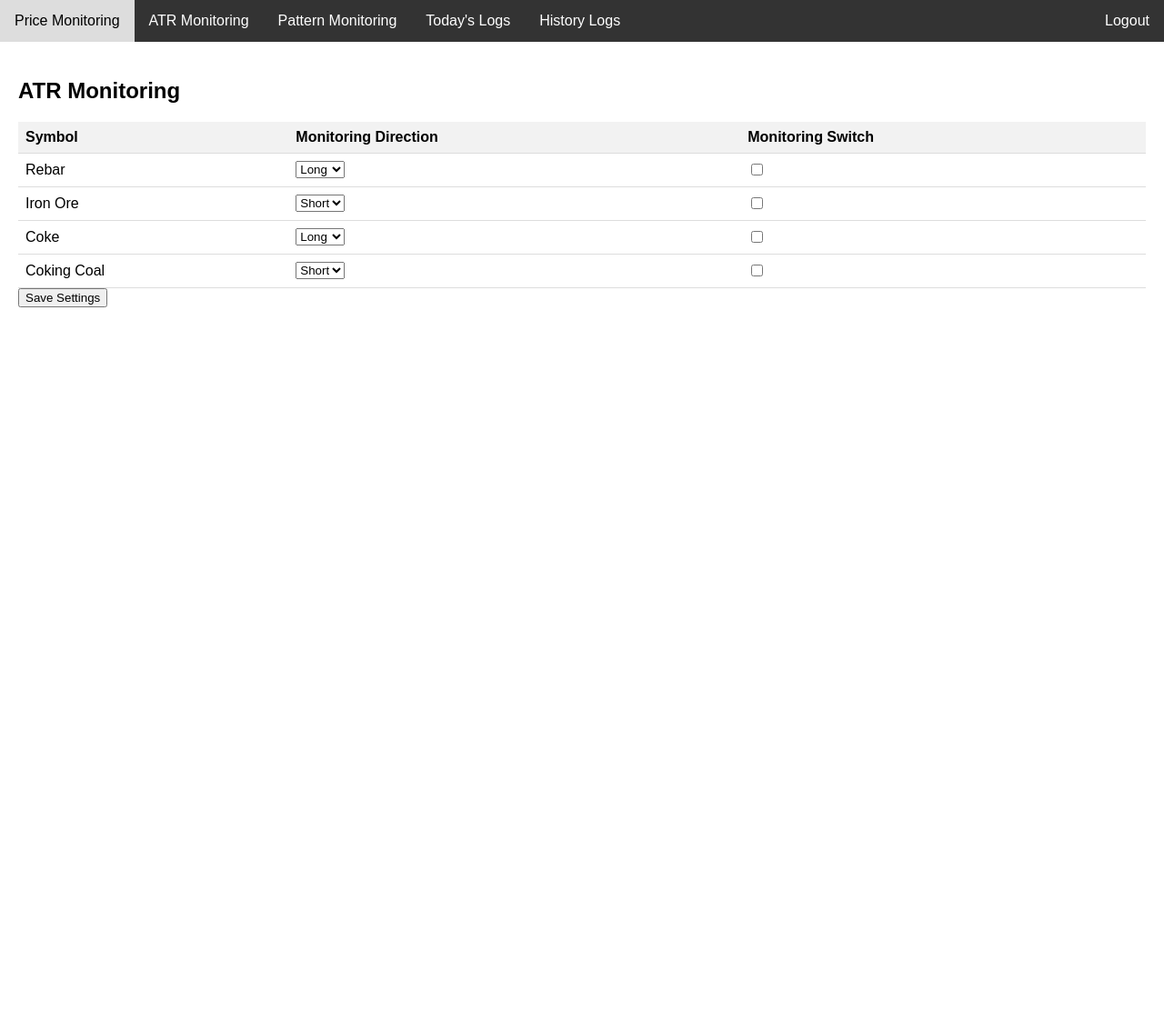
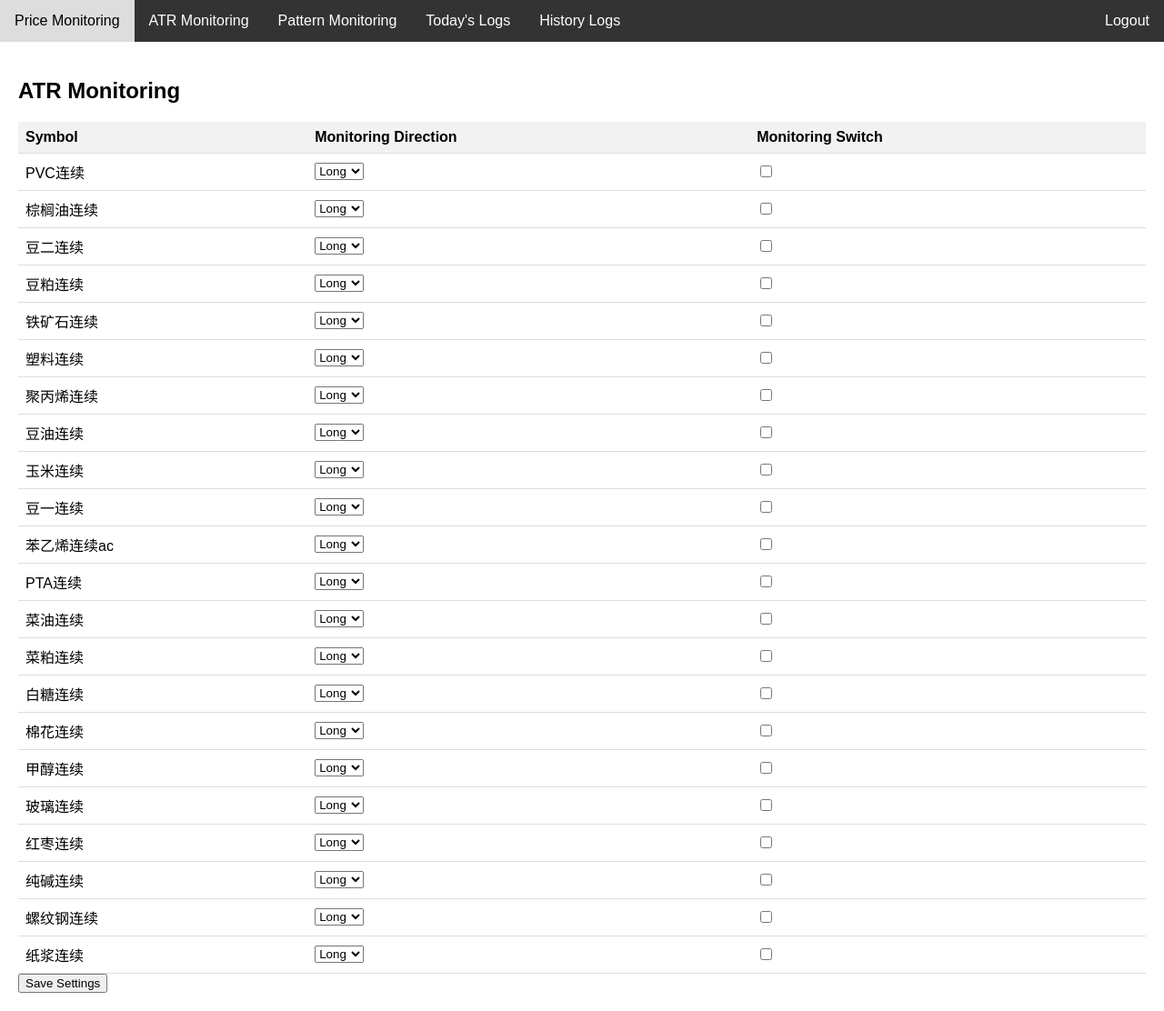
Before and after one commit to ze795/monitor, a Flask app: page /atr_monitor in a window 1280 px wide. Shown: the whole page at 91% size. Before the commit the page ends 338 px from the top, so only its background shows below. Run offline with Flask 3, Linux system fonts and the light colour scheme; the visitor is signed in with stand-in values (Sample User, id 1).

Commit message:
merge futures_data

```diff
--- a/app.py
+++ b/app.py
@@ -9,7 +9,7 @@ app.secret_key = 'your-secret-key-here'
 
 # Server configuration
 SERVER_CONFIG = {
-    'host': 'localhost',
+    'host': '192.168.31.228',
     'port': 5000,
     'debug': True
 }
@@ -21,28 +21,359 @@ users = {
 
 # Mock futures data
 futures_data = {
-    'Rebar': {'current_price': 3800.0, 'monitor_price': 3799.0, 'monitor_enabled': False},
-    'Iron Ore': {'current_price': 780.0, 'monitor_price': 778.0, 'monitor_enabled': False},
-    'Coke': {'current_price': 2200.0, 'monitor_price': 2198.0, 'monitor_enabled': False},
-    'Coking Coal': {'current_price': 1500.0, 'monitor_price': 1498.0, 'monitor_enabled': False}
+    'PVC连续': {
+        'symbol': 'V0',
+        'price': {
+            'current_price': 0.0,
+            'monitor_price': 0.0,
+            'monitor_enabled': False
+        },
+        'atr': {
+            'direction': 'Long',
+            'monitor_enabled': False
+        },
+        'pattern': {
+            'direction': 'Long',
+            'monitor_enabled': False
+        }
+    },
+    '棕榈油连续': {
+        'symbol': 'P0',
+        'price': {
+            'current_price': 0.0,
+            'monitor_price': 0.0,
+            'monitor_enabled': False
+        },
+        'atr': {
+            'direction': 'Long',
+            'monitor_enabled': False
+        },
+        'pattern': {
+            'direction': 'Long',
+            'monitor_enabled': False
+        }
+    },
+    '豆二连续': {
+        'symbol': 'B0',
+        'price': {
+            'current_price': 0.0,
+            'monitor_price': 0.0,
+            'monitor_enabled': False
+        },
+        'atr': {
+            'direction': 'Long',
+            'monitor_enabled': False
+        },
+        'pattern': {
+            'direction': 'Long',
+            'monitor_enabled': False
+        }
+    },
+    '豆粕连续': {
+        'symbol': 'M0',
+        'price': {
+            'current_price': 0.0,
+            'monitor_price': 0.0,
+            'monitor_enabled': False
+        },
+        'atr': {
+            'direction': 'Long',
+            'monitor_enabled': False
+        },
+        'pattern': {
+            'direction': 'Long',
+            'monitor_enabled': False
+        }
+    },
+    '铁矿石连续': {
+        'symbol': 'I0',
+        'price': {
+            'current_price': 0.0,
+            'monitor_price': 0.0,
+            'monitor_enabled': False
+        },
+        'atr': {
+            'direction': 'Long',
+            'monitor_enabled': False
+        },
+        'pattern': {
+            'direction': 'Long',
+            'monitor_enabled': False
+        }
+    },
+    '塑料连续': {
+        'symbol': 'L0',
+        'price': {
+            'current_price': 0.0,
+            'monitor_price': 0.0,
+            'monitor_enabled': False
+        },
+        'atr': {
+            'direction': 'Long',
+            'monitor_enabled': False
+        },
+        'pattern': {
+            'direction': 'Long',
+            'monitor_enabled': False
+        }
+    },
+    '聚丙烯连续': {
+        'symbol': 'PP0',
+        'price': {
+            'current_price': 0.0,
+            'monitor_price': 0.0,
+            'monitor_enabled': False
+        },
+        'atr': {
+            'direction': 'Long',
+            'monitor_enabled': False
+        },
+        'pattern': {
+            'direction': 'Long',
+            'monitor_enabled': False
+        }
+    },
+    '豆油连续': {
+        'symbol': 'Y0',
+        'price': {
+            'current_price': 0.0,
+            'monitor_price': 0.0,
+            'monitor_enabled': False
+        },
+        'atr': {
+            'direction': 'Long',
+            'monitor_enabled': False
+        },
+        'pattern': {
+            'direction': 'Long',
+            'monitor_enabled': False
+        }
+    },
+    '玉米连续': {
+        'symbol': 'C0',
+        'price': {
+            'current_price': 0.0,
+            'monitor_price': 0.0,
+            'monitor_enabled': False
+        },
+        'atr': {
+            'direction': 'Long',
+            'monitor_enabled': False
+        },
+        'pattern': {
+            'direction': 'Long',
+            'monitor_enabled': False
+        }
+    },
+    '豆一连续': {
+        'symbol': 'A0',
+        'price': {
+            'current_price': 0.0,
+            'monitor_price': 0.0,
+            'monitor_enabled': False
+        },
+        'atr': {
+            'direction': 'Long',
+            'monitor_enabled': False
+        },
+        'pattern': {
+            'direction': 'Long',
+            'monitor_enabled': False
+        }
+    },
+    '苯乙烯连续ac': {
+        'symbol': 'EB0',
+        'price': {
+            'current_price': 0.0,
+            'monitor_price': 0.0,
+            'monitor_enabled': False
+        },
+        'atr': {
+            'direction': 'Long',
+            'monitor_enabled': False
+        },
+        'pattern': {
+            'direction': 'Long',
+            'monitor_enabled': False
+        }
+    },
+    'PTA连续': {
+        'symbol': 'TA0',
+        'price': {
+            'current_price': 0.0,
+            'monitor_price': 0.0,
+            'monitor_enabled': False
+        },
+        'atr': {
+            'direction': 'Long',
+            'monitor_enabled': False
+        },
+        'pattern': {
+            'direction': 'Long',
+            'monitor_enabled': False
+        }
+    },
+    '菜油连续': {
+        'symbol': 'OI0',
+        'price': {
+            'current_price': 0.0,
+            'monitor_price': 0.0,
+            'monitor_enabled': False
+        },
+        'atr': {
+            'direction': 'Long',
+            'monitor_enabled': False
+        },
+        'pattern': {
+            'direction': 'Long',
+            'monitor_enabled': False
+        }
+    },
+    '菜粕连续': {
+        'symbol': 'RM0',
+        'price': {
+            'current_price': 0.0,
+            'monitor_price': 0.0,
+            'monitor_enabled': False
+        },
+        'atr': {
+            'direction': 'Long',
+            'monitor_enabled': False
+        },
+        'pattern': {
+            'direction': 'Long',
+            'monitor_enabled': False
+        }
+    },
+    '白糖连续': {
+        'symbol': 'SR0',
+        'price': {
+            'current_price': 0.0,
+            'monitor_price': 0.0,
+            'monitor_enabled': False
+        },
+        'atr': {
+            'direction': 'Long',
+            'monitor_enabled': False
+        },
+        'pattern': {
+            'direction': 'Long',
+            'monitor_enabled': False
+        }
+    },
+    '棉花连续': {
+        'symbol': 'CF0',
+        'price': {
+            'current_price': 0.0,
+            'monitor_price': 0.0,
+            'monitor_enabled': False
+        },
+        'atr': {
+            'direction': 'Long',
+            'monitor_enabled': False
+        },
+        'pattern': {
+            'direction': 'Long',
+            'monitor_enabled': False
+        }
+    },
+    '甲醇连续': {
+        'symbol': 'MA0',
+        'price': {
+            'current_price': 0.0,
+            'monitor_price': 0.0,
+            'monitor_enabled': False
+        },
+        'atr': {
+            'direction': 'Long',
+            'monitor_enabled': False
+        },
+        'pattern': {
+            'direction': 'Long',
+            'monitor_enabled': False
+        }
+    },
+    '玻璃连续': {
+        'symbol': 'FG0',
+        'price': {
+            'current_price': 0.0,
+            'monitor_price': 0.0,
+            'monitor_enabled': False
+        },
+        'atr': {
+            'direction': 'Long',
+            'monitor_enabled': False
+        },
+        'pattern': {
+            'direction': 'Long',
+            'monitor_enabled': False
+        }
+    },
+    '红枣连续': {
+        'symbol': 'CJ0',
+        'price': {
+            'current_price': 0.0,
+            'monitor_price': 0.0,
+            'monitor_enabled': False
+        },
+        'atr': {
+            'direction': 'Long',
+            'monitor_enabled': False
+        },
+        'pattern': {
+            'direction': 'Long',
+            'monitor_enabled': False
+        }
+    },
+    '纯碱连续': {
+        'symbol': 'SA0',
+        'price': {
+            'current_price': 0.0,
+            'monitor_price': 0.0,
+            'monitor_enabled': False
+        },
+        'atr': {
+            'direction': 'Long',
+            'monitor_enabled': False
+        },
+        'pattern': {
+            'direction': 'Long',
+            'monitor_enabled': False
+        }
+    },
+    '螺纹钢连续': {
+        'symbol': 'RB0',
+        'price': {
+            'current_price': 0.0,
+            'monitor_price': 0.0,
+            'monitor_enabled': False
+        },
+        'atr': {
+            'direction': 'Long',
+            'monitor_enabled': False
+        },
+        'pattern': {
+            'direction': 'Long',
+            'monitor_enabled': False
+        }
+    },
+    '纸浆连续': {
+        'symbol': 'SP0',
+        'price': {
+            'current_price': 0.0,
+            'monitor_price': 0.0,
+            'monitor_enabled': False
+        },
+        'atr': {
+            'direction': 'Long',
+            'monitor_enabled': False
+        },
+        'pattern': {
+            'direction': 'Long',
+            'monitor_enabled': False
+        }
+    }
 }
-
-# ATR monitoring data
-atr_data = {
-    'Rebar': {'direction': 'Long', 'monitor_enabled': False},
-    'Iron Ore': {'direction': 'Short', 'monitor_enabled': False},
-    'Coke': {'direction': 'Long', 'monitor_enabled': False},
-    'Coking Coal': {'direction': 'Short', 'monitor_enabled': False}
-}
-
-# Pattern monitoring data
-pattern_data = {
-    'Rebar': {'direction': 'Long', 'monitor_enabled': False},
-    'Iron Ore': {'direction': 'Short', 'monitor_enabled': False},
-    'Coke': {'direction': 'Long', 'monitor_enabled': False},
-    'Coking Coal': {'direction': 'Short', 'monitor_enabled': False}
-}
-
 # Log directory
 LOG_DIR = 'logs'
 if not os.path.exists(LOG_DIR):
@@ -83,29 +414,6 @@ def login_required(func):
     wrapper.__name__ = func.__name__
     return wrapper
 
-# Server configuration page
-@app.route('/server_config', methods=['GET', 'POST'])
-@login_required
-def server_config():
-    if request.method == 'POST':
-        SERVER_CONFIG['host'] = request.form.get('host', 'localhost')
-        SERVER_CONFIG['port'] = int(request.form.get('port', 5000))
-        SERVER_CONFIG['debug'] = request.form.get('debug') == 'on'
-
-        # Save configuration to file
-        with open('server_config.json', 'w') as f:
-            json.dump(SERVER_CONFIG, f)
-
-        return render_template('server_config.html', config=SERVER_CONFIG, message='Configuration saved! Restart the application to take effect.')
-
-    # Load configuration from file (if exists)
-    if os.path.exists('server_config.json'):
-        with open('server_config.json', 'r') as f:
-            config = json.load(f)
-            SERVER_CONFIG.update(config)
-
-    return render_template('server_config.html', config=SERVER_CONFIG)
-
 # Login verification
 @app.route('/login', methods=['GET', 'POST'])
 def login():
@@ -135,19 +443,22 @@ def index():
 @app.route('/price_monitor', methods=['GET', 'POST'])
 @login_required
 def price_monitor():
-    global futures_data
     if request.method == 'POST':
         for symbol in futures_data:
             price = request.form.get(f'price_{symbol}')
+            current_price = request.form.get(f'current_price_{symbol}')
             if price:
-                futures_data[symbol]['monitor_price'] = float(price)
+                futures_data[symbol]['price']['monitor_price'] = float(price)
+            if current_price:
+                futures_data[symbol]['price']['current_price'] = float(current_price)
             enabled = request.form.get(f'enabled_{symbol}')
-            futures_data[symbol]['monitor_enabled'] = enabled == 'on'
+            futures_data[symbol]['price']['monitor_enabled'] = enabled == 'on'
 
         # Check price difference and add log
         for symbol, data in futures_data.items():
-            if data['monitor_enabled']:
-                price_diff = abs(data['current_price'] - data['monitor_price'])
+            price_data = data['price']
+            if price_data['monitor_enabled']:
+                price_diff = abs(price_data['current_price'] - price_data['monitor_price'])
                 if price_diff < 2:
                     logs = get_logs()
                     log_entry = {
@@ -155,7 +466,7 @@ def price_monitor():
                         'timestamp': datetime.now().strftime('%Y-%m-%d %H:%M:%S'),
                         'type': 'Price Monitoring',
                         'symbol': symbol,
-                        'message': f"{symbol} Price monitor triggered: Current price {data['current_price']}, Monitor price {data['monitor_price']}, Price difference {price_diff:.2f}",
+                        'message': f"{symbol} Price monitor triggered: Current price {price_data['current_price']}, Monitor price {price_data['monitor_price']}, Price difference {price_diff:.2f}",
                         'processed': False
                     }
                     logs.append(log_entry)
@@ -169,18 +480,18 @@ def price_monitor():
 @app.route('/atr_monitor', methods=['GET', 'POST'])
 @login_required
 def atr_monitor():
-    global atr_data
     if request.method == 'POST':
-        for symbol in atr_data:
+        for symbol in futures_data:
             direction = request.form.get(f'direction_{symbol}')
             if direction:
-                atr_data[symbol]['direction'] = direction
+                futures_data[symbol]['atr']['direction'] = direction
             enabled = request.form.get(f'enabled_{symbol}')
-            atr_data[symbol]['monitor_enabled'] = enabled == 'on'
+            futures_data[symbol]['atr']['monitor_enabled'] = enabled == 'on'
 
         # Simulate ATR monitoring logic
-        for symbol, data in atr_data.items():
-            if data['monitor_enabled']:
+        for symbol, data in futures_data.items():
+            atr_data = data['atr']
+            if atr_data['monitor_enabled']:
                 # This is a simulated monitoring logic, to be implemented by the user in practice
                 import random
                 if random.random() < 0.1:  # 10% chance to trigger
@@ -190,7 +501,7 @@ def atr_monitor():
                         'timestamp': datetime.now().strftime('%Y-%m-%d %H:%M:%S'),
                         'type': 'ATR Monitoring',
                         'symbol': symbol,
-                        'message': f"{symbol} ATR monitor triggered: Direction {data['direction']}",
+                        'message': f"{symbol} ATR monitor triggered: Direction {atr_data['direction']}",
                         'processed': False
                     }
                     logs.append(log_entry)
@@ -198,24 +509,24 @@ def atr_monitor():
 
         return redirect(url_for('atr_monitor'))
 
-    return render_template('atr_monitor.html', atr_data=atr_data)
+    return render_template('atr_monitor.html', futures_data=futures_data)
 
 # Pattern monitoring
 @app.route('/pattern_monitor', methods=['GET', 'POST'])
 @login_required
 def pattern_monitor():
-    global pattern_data
     if request.method == 'POST':
-        for symbol in pattern_data:
+        for symbol in futures_data:
             direction = request.form.get(f'direction_{symbol}')
             if direction:
-                pattern_data[symbol]['direction'] = direction
+                futures_data[symbol]['pattern']['direction'] = direction
             enabled = request.form.get(f'enabled_{symbol}')
-            pattern_data[symbol]['monitor_enabled'] = enabled == 'on'
+            futures_data[symbol]['pattern']['monitor_enabled'] = enabled == 'on'
 
         # Simulate pattern monitoring logic
-        for symbol, data in pattern_data.items():
-            if data['monitor_enabled']:
+        for symbol, data in futures_data.items():
+            pattern_data = data['pattern']
+            if pattern_data['monitor_enabled']:
                 # This is a simulated monitoring logic, to be implemented by the user in practice
                 import random
                 if random.random() < 0.05:  # 5% chance to trigger
@@ -225,7 +536,7 @@ def pattern_monitor():
                         'timestamp': datetime.now().strftime('%Y-%m-%d %H:%M:%S'),
                         'type': 'Pattern Monitoring',
                         'symbol': symbol,
-                        'message': f"{symbol} Pattern monitor triggered: Direction {data['direction']}",
+                        'message': f"{symbol} Pattern monitor triggered: Direction {pattern_data['direction']}",
                         'processed': False
                     }
                     logs.append(log_entry)
@@ -233,7 +544,7 @@ def pattern_monitor():
 
         return redirect(url_for('pattern_monitor'))
 
-    return render_template('pattern_monitor.html', pattern_data=pattern_data)
+    return render_template('pattern_monitor.html', futures_data=futures_data)
 
 # Today's logs
 @app.route('/today_logs', methods=['GET', 'POST'])
@@ -273,18 +584,11 @@ def history_logs():
     logs = get_logs()
     return render_template('history_logs.html', logs=logs, dates=dates)
 
-# if __name__ == '__main__':
-    # # Load configuration from file (if exists)
-    # if os.path.exists('server_config.json'):
-    #     with open('server_config.json', 'r') as f:
-    #         config = json.load(f)
-    #         SERVER_CONFIG.update(config)
-
-    # print(f"Server will run at http://{SERVER_CONFIG['host']}:{SERVER_CONFIG['port']}")
-    # app.run(
-    #     host=SERVER_CONFIG['host'],
-    #     port=SERVER_CONFIG['port'],
-    #     debug=SERVER_CONFIG['debug']
-    # )
 if __name__ == '__main__':
-    app.run(host="192.168.31.228", debug=True)
+    # Load configuration from file (if exists)
+    print(f"Server will run at http://{SERVER_CONFIG['host']}:{SERVER_CONFIG['port']}")
+    app.run(
+        host=SERVER_CONFIG['host'],
+        port=SERVER_CONFIG['port'],
+        debug=SERVER_CONFIG['debug']
+    )
--- a/templates/atr_monitor.html
+++ b/templates/atr_monitor.html
@@ -31,16 +31,16 @@
                     <th>Monitoring Direction</th>
                     <th>Monitoring Switch</th>
                 </tr>
-                {% for symbol, data in atr_data.items() %}
+                {% for symbol, data in futures_data.items() %}
                 <tr>
                     <td>{{ symbol }}</td>
                     <td>
                         <select name="direction_{{ symbol }}">
-                            <option value="Long" {% if data.direction == 'Long' %}selected{% endif %}>Long</option>
-                            <option value="Short" {% if data.direction == 'Short' %}selected{% endif %}>Short</option>
+                            <option value="Long" {% if data.atr.direction == 'Long' %}selected{% endif %}>Long</option>
+                            <option value="Short" {% if data.atr.direction == 'Short' %}selected{% endif %}>Short</option>
                         </select>
                     </td>
-                    <td><input type="checkbox" name="enabled_{{ symbol }}" {% if data.monitor_enabled %}checked{% endif %}></td>
+                    <td><input type="checkbox" name="enabled_{{ symbol }}" {% if data.atr.monitor_enabled %}checked{% endif %}></td>
                 </tr>
                 {% endfor %}
             </table>
--- a/templates/price_monitor.html
+++ b/templates/price_monitor.html
@@ -36,9 +36,9 @@
                 {% for symbol, data in futures_data.items() %}
                 <tr>
                     <td>{{ symbol }}</td>
-                    <td>{{ data.current_price }}</td>
-                    <td><input type="text" name="price_{{ symbol }}" value="{{ data.monitor_price }}"></td>
-                    <td><input type="checkbox" name="enabled_{{ symbol }}" {% if data.monitor_enabled %}checked{% endif %}></td>
+                    <td><input type="text" name="current_price_{{ symbol }}" value="{{ data.price.current_price }}"></td>
+                    <td><input type="text" name="price_{{ symbol }}" value="{{ data.price.monitor_price }}"></td>
+                    <td><input type="checkbox" name="enabled_{{ symbol }}" {% if data.price.monitor_enabled %}checked{% endif %}></td>
                 </tr>
                 {% endfor %}
             </table>
--- a/templates/server_config.html
+++ b/templates/server_config.html
@@ -22,7 +22,6 @@
         <a href="{{ url_for('pattern_monitor') }}">Pattern Monitoring</a>
         <a href="{{ url_for('today_logs') }}">Today's Logs</a>
         <a href="{{ url_for('history_logs') }}">History Logs</a>
-        <a href="{{ url_for('server_config') }}">Server Config</a>
         <a href="{{ url_for('logout') }}" style="float:right">Logout</a>
     </div>
     <div class="content">
```
Also changed, not shown: templates/pattern_monitor.html (+4 -4 lines).
